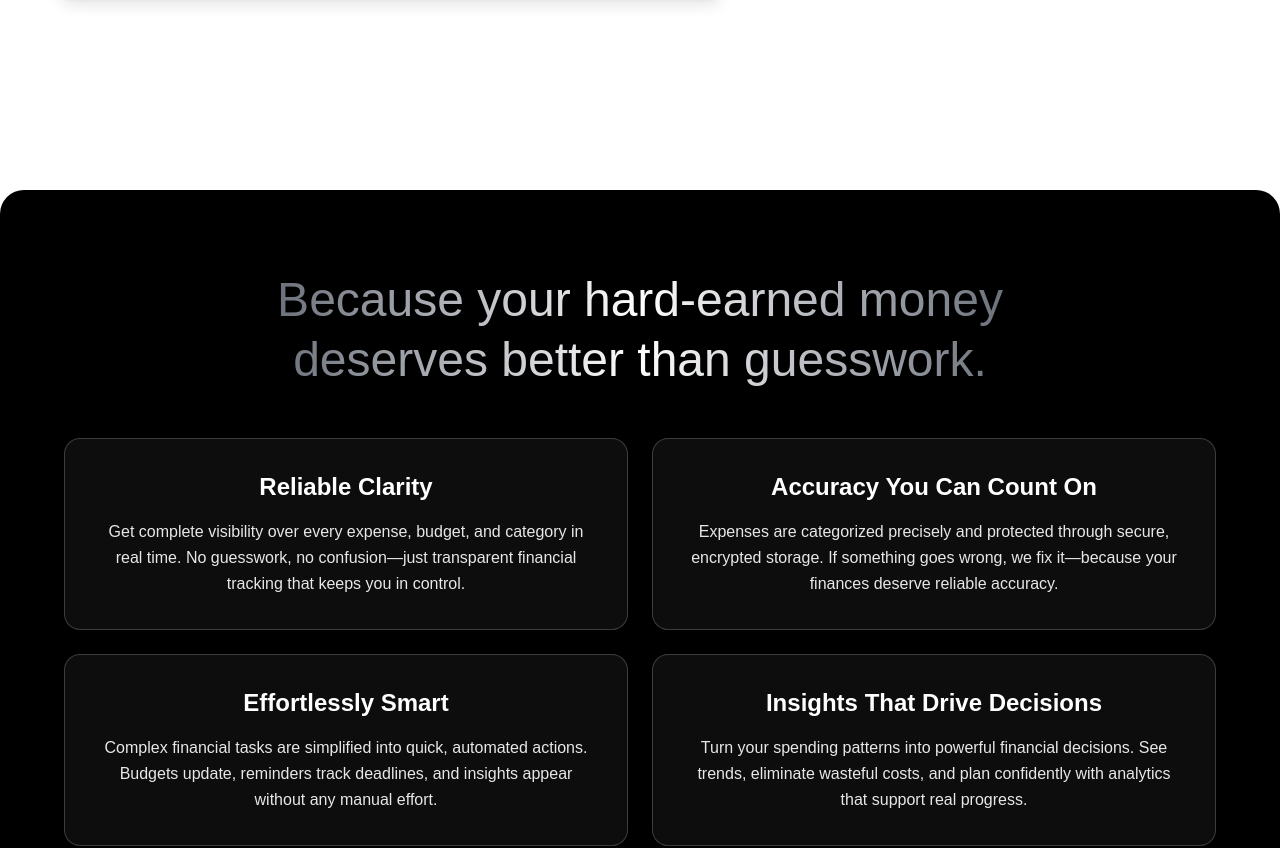
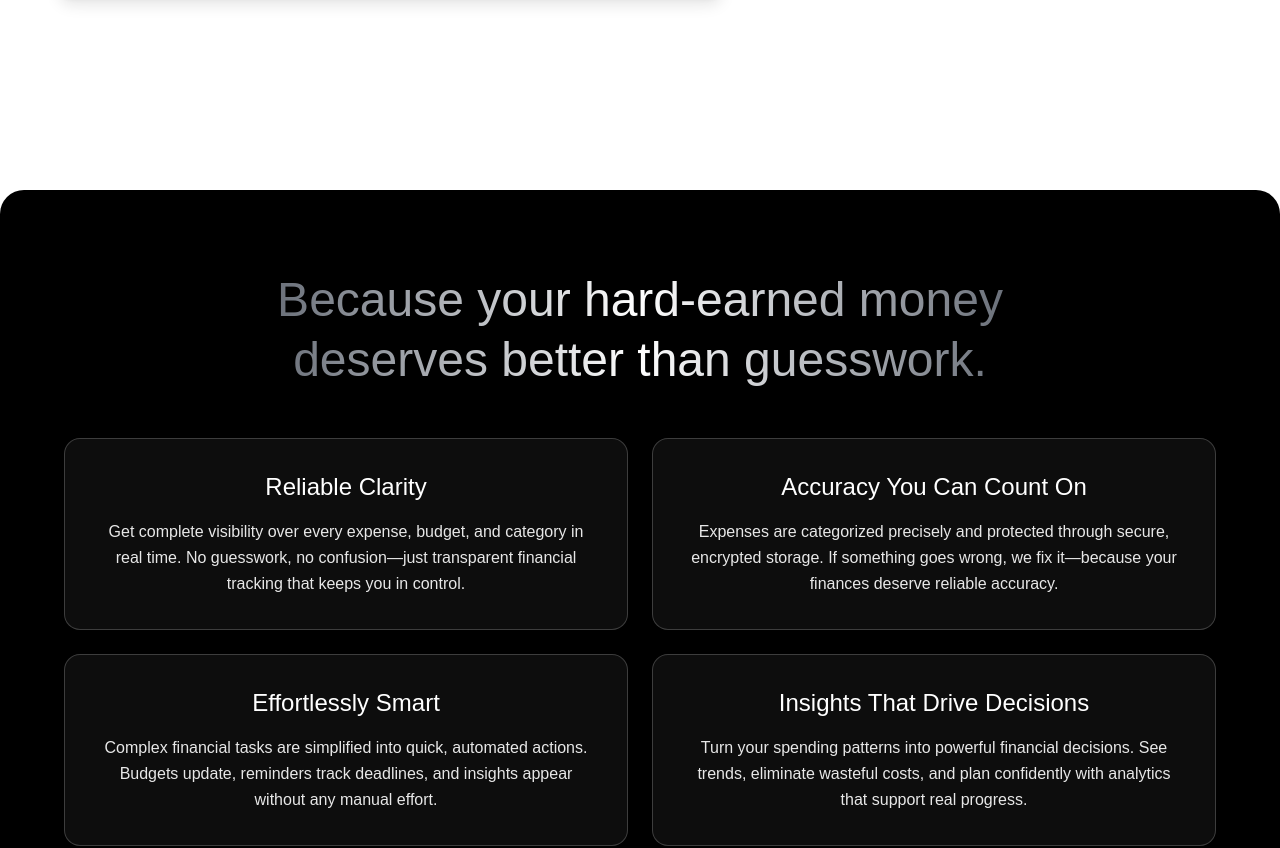
Before and after one commit to zeroaxiis/expensiveproduct-frontend, a Next.js app: page / in a window 1280 px wide. Shown: the part 917-1765 px from the top of the page. Built offline with nearby package versions, Linux system fonts and the light colour scheme.

Commit message:
added background animation

```diff
--- a/src/app/globals.css
+++ b/src/app/globals.css
@@ -2,7 +2,7 @@
 
 :root {
   --background: #ffffff;
-  --foreground: #d3d3d3;
+  --foreground: #ffffff;
 }
 
 @theme inline {
@@ -14,7 +14,7 @@
 
 @media (prefers-color-scheme: dark) {
   :root {
-    --background: #f3f3f3;
+    --background: #ffffff;
     --foreground: #000000;
   }
 }
--- /dev/null
+++ b/src/common/components/ChangeBackground/index.tsx
@@ -0,0 +1,40 @@
+"use client";
+
+import { createContext, useContext, useState, ReactNode } from "react";
+
+interface BackgroundContextType {
+  backgroundColor: string;
+  setBackgroundColor: (color: string) => void;
+}
+
+const BackgroundContext = createContext<BackgroundContextType | undefined>(
+  undefined
+);
+
+export const useBackgroundColor = () => {
+  const context = useContext(BackgroundContext);
+  if (!context) {
+    throw new Error(
+      "useBackgroundColor must be used within BackgroundProvider"
+    );
+  }
+  return context;
+};
+
+interface BackgroundProviderProps {
+  children: ReactNode;
+}
+
+export const BackgroundProvider = ({ children }: BackgroundProviderProps) => {
+  const [backgroundColor, setBackgroundColor] = useState("bg-white");
+
+  return (
+    <BackgroundContext.Provider value={{ backgroundColor, setBackgroundColor }}>
+      <div
+        className={`transition-colors duration-1000 ease-in-out ${backgroundColor}`}
+      >
+        {children}
+      </div>
+    </BackgroundContext.Provider>
+  );
+};
--- /dev/null
+++ b/src/common/components/ChangeBackground/useSectionVisibility.ts
@@ -0,0 +1,36 @@
+import { useEffect, useRef } from "react";
+import { useBackgroundColor } from "./index";
+
+export const useSectionVisibility = (
+  backgroundColor: string,
+  threshold: number = 0.5
+) => {
+  const sectionRef = useRef<HTMLElement>(null);
+  const { setBackgroundColor } = useBackgroundColor();
+
+  useEffect(() => {
+    const currentSection = sectionRef.current;
+    const observer = new IntersectionObserver(
+      (entries) => {
+        entries.forEach((entry) => {
+          if (entry.isIntersecting) {
+            setBackgroundColor(backgroundColor);
+          }
+        });
+      },
+      { threshold }
+    );
+
+    if (currentSection) {
+      observer.observe(currentSection);
+    }
+
+    return () => {
+      if (currentSection) {
+        observer.unobserve(currentSection);
+      }
+    };
+  }, [backgroundColor, setBackgroundColor, threshold]);
+
+  return sectionRef;
+};
--- a/src/pages/LandingPage/Components/BenifitsSection.tsx
+++ b/src/pages/LandingPage/Components/BenifitsSection.tsx
@@ -1,9 +1,14 @@
+"use client";
+
 import React from "react";
 import { Container } from "@/src/app/components/container";
+import { useSectionVisibility } from "@/src/common/components/ChangeBackground/useSectionVisibility";
 
 const BenefitsSection = () => {
+  const sectionRef = useSectionVisibility("bg-black", 0.5);
+
   return (
-    <section className=" py-20">
+    <section ref={sectionRef} className=" py-20">
       <Container className="bg-black py-20 rounded-3xl">
         <div className="flex flex-col items-center gap-12">
           {/* Hero Text */}
@@ -17,10 +22,10 @@ const BenefitsSection = () => {
           <div className="w-full grid grid-cols-1 md:grid-cols-2 gap-6 max-w-6xl">
             {/* Card 1 - Reliable Clarity */}
             <div className="flex flex-col gap-4 p-8 rounded-2xl border border-white/20 bg-white/5 backdrop-blur-sm">
-              <h3 className="text-white font-poppins text-2xl font-semibold text-center">
+              <h3 className="text-white font-poppins text-2xl font-normal text-center">
                 Reliable Clarity
               </h3>
-              <p className="text-white/90 font-poppins text-base font-normal text-center leading-relaxed">
+              <p className="text-white/90 font-poppins text-base font-extralight text-center leading-relaxed">
                 Get complete visibility over every expense, budget, and category
                 in real time. No guesswork, no confusion—just transparent
                 financial tracking that keeps you in control.
@@ -29,10 +34,10 @@ const BenefitsSection = () => {
 
             {/* Card 2 - Accuracy You Can Count On */}
             <div className="flex flex-col gap-4 p-8 rounded-2xl border border-white/20 bg-white/5 backdrop-blur-sm">
-              <h3 className="text-white font-poppins text-2xl font-semibold text-center">
+              <h3 className="text-white font-poppins text-2xl font-normal text-center">
                 Accuracy You Can Count On
               </h3>
-              <p className="text-white/90 font-poppins text-base font-normal text-center leading-relaxed">
+              <p className="text-white/90 font-poppins text-base font-thin text-center leading-relaxed">
                 Expenses are categorized precisely and protected through secure,
                 encrypted storage. If something goes wrong, we fix it—because
                 your finances deserve reliable accuracy.
@@ -41,10 +46,10 @@ const BenefitsSection = () => {
 
             {/* Card 3 - Effortlessly Smart */}
             <div className="flex flex-col gap-4 p-8 rounded-2xl border border-white/20 bg-white/5 backdrop-blur-sm">
-              <h3 className="text-white font-poppins text-2xl font-semibold text-center">
+              <h3 className="text-white font-poppins text-2xl font-normal text-center">
                 Effortlessly Smart
               </h3>
-              <p className="text-white/90 font-poppins text-base font-normal text-center leading-relaxed">
+              <p className="text-white/90 font-poppins text-base font-thin text-center leading-relaxed">
                 Complex financial tasks are simplified into quick, automated
                 actions. Budgets update, reminders track deadlines, and insights
                 appear without any manual effort.
@@ -53,10 +58,10 @@ const BenefitsSection = () => {
 
             {/* Card 4 - Insights That Drive Decisions */}
             <div className="flex flex-col gap-4 p-8 rounded-2xl border border-white/20 bg-white/5 backdrop-blur-sm">
-              <h3 className="text-white font-poppins text-2xl font-semibold text-center">
+              <h3 className="text-white font-poppins text-2xl font-normal text-center">
                 Insights That Drive Decisions
               </h3>
-              <p className="text-white/90 font-poppins text-base font-normal text-center leading-relaxed">
+              <p className="text-white/90 font-poppins text-base font-thin text-center leading-relaxed">
                 Turn your spending patterns into powerful financial decisions.
                 See trends, eliminate wasteful costs, and plan confidently with
                 analytics that support real progress.
--- a/src/pages/LandingPage/Components/HeroSection.tsx
+++ b/src/pages/LandingPage/Components/HeroSection.tsx
@@ -3,11 +3,13 @@
 import { useEffect, useState } from "react";
 import { Poppins } from "next/font/google";
 import { Container } from "@/src/app/components/container";
+import { useSectionVisibility } from "@/src/common/components/ChangeBackground/useSectionVisibility";
 
 const poppins = Poppins({ subsets: ["latin"], weight: ["400", "500", "700"] });
 
 const LandingPage = () => {
   const [show, setShow] = useState(false);
+  const sectionRef = useSectionVisibility("bg-white", 0.5);
 
   useEffect(() => {
     const t = setTimeout(() => setShow(true), 40);
@@ -15,8 +17,9 @@ const LandingPage = () => {
   }, []);
 
   return (
-    <Container className="min-h-screen py-12 px-4 text-white">
+    <Container className="bg-white rounded-3xl  min-h-screen py-12 px-4 text-white">
       <main
+        ref={sectionRef}
         className={`${poppins.className} flex items-center justify-center py-16 px-6`}
       >
         <section
```
Also changed, not shown: src/pages/LandingPage/index.tsx (+5 -2 lines).
